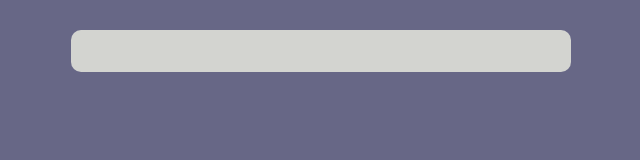
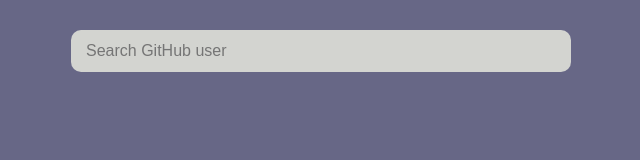
Before and after one commit to patilpr74/Github-User-Task, a plain HTML site: page index.html in a window 1280 px wide. Shown: the whole page, without its empty margins (319-959 px from the left). Drawn offline with Linux system fonts and the light colour scheme.

Commit message:
first commit

```diff
--- a/index.html
+++ b/index.html
@@ -9,7 +9,7 @@
 <body>
   <div class="container">
     <form id="userForm">
-      <input type="text" id="userName" class="search-box">
+      <input type="text" id="userName" class="search-box"  placeholder="Search GitHub user">
     </form>
 
     <div id="profileContainer"></div>
```
